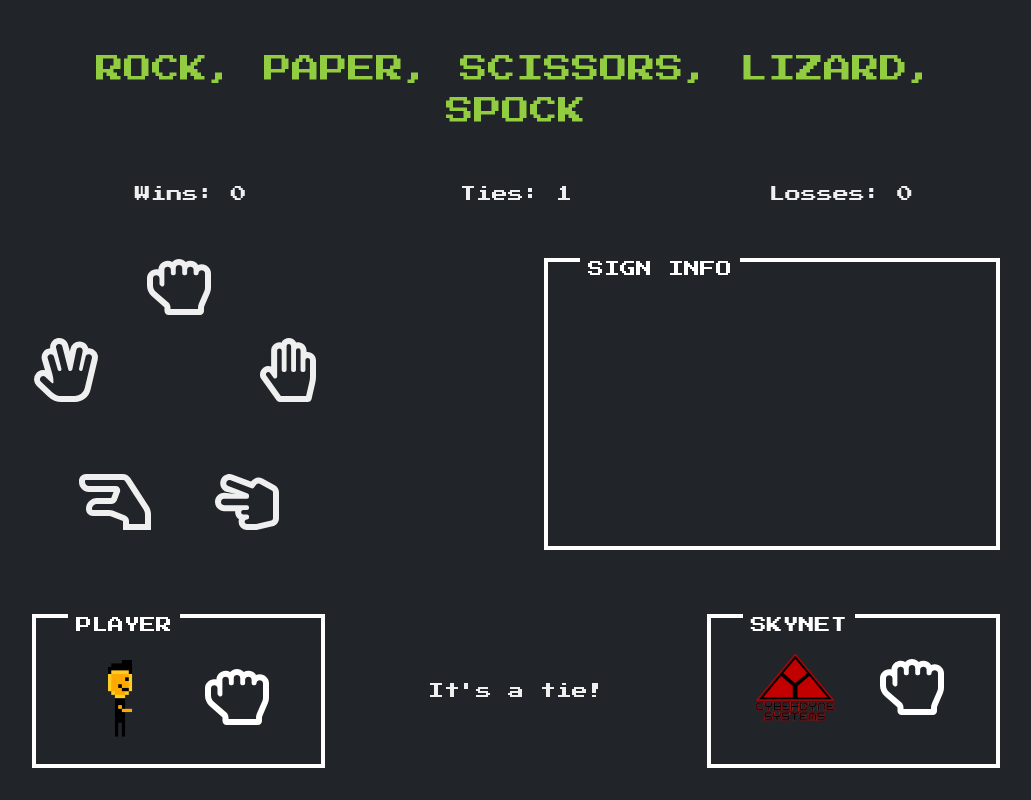
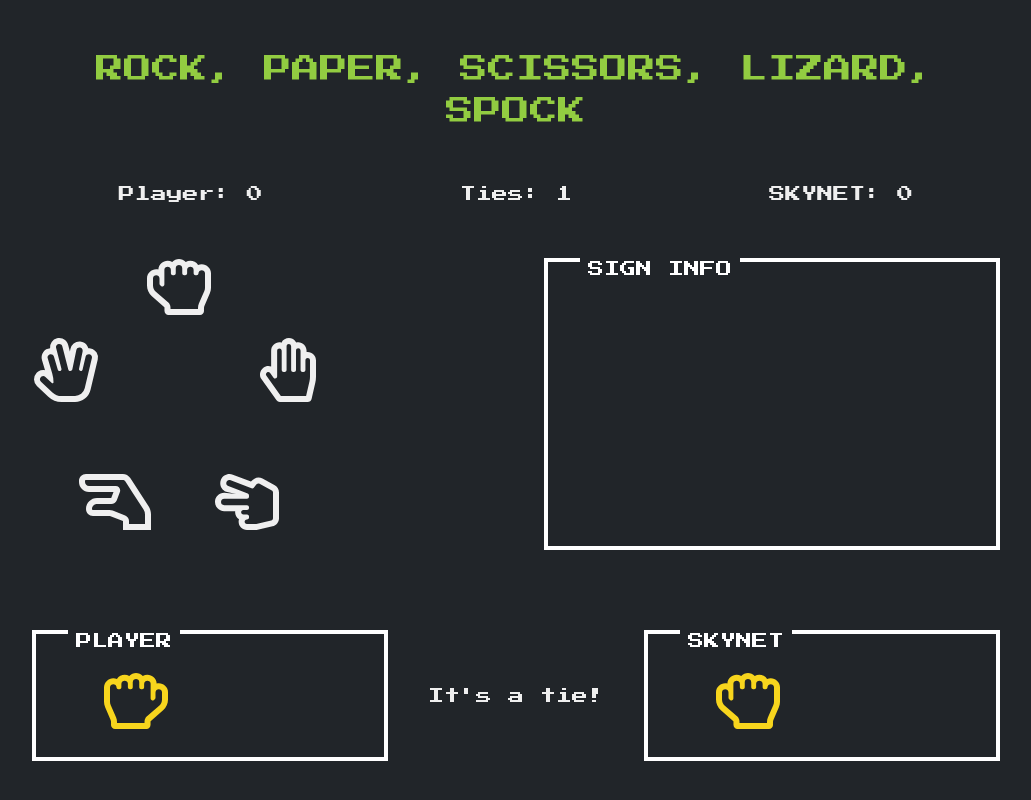
Before and after one commit to Arturs-E/39md-rock-paper-scissors-react, a React (Create React App) app: page / in a window 1280 px wide. Both pictures are taken after a click on the button 303 px from the left and 287 px from the top of the page. Shown: the whole page, without its empty margins (124-1155 px from the left). Built offline with nearby package versions, Linux system fonts and the light colour scheme.

Commit message:
Added some sounds and styling

```diff
--- a/src/App.scss
+++ b/src/App.scss
@@ -29,12 +29,12 @@
   display: grid;
   grid-template-columns: 1fr 1fr;
   column-gap: 48px;
-  margin-bottom: 56px;
+  margin-bottom: 72px;
 }
 
 .turn-result-container {
   display: grid;
-  grid-template-columns: 1fr 1fr 1fr;
+  grid-template-columns: 1fr auto 1fr;
   column-gap: 36px;
 }
 
--- a/src/App.tsx
+++ b/src/App.tsx
@@ -1,7 +1,9 @@
 import React, { useState } from 'react';
 import './App.scss';
 import { FontAwesomeIcon } from '@fortawesome/react-fontawesome';
-import { gameData, GameData } from './data/game-data';
+import {
+  gameData, GameData, lostTurnSound, navigationSound,
+} from './data/game-data';
 import { getRandomSignName, getTurnResult } from './helpers/helper-functions';
 import GameSigns from './components/GameSigns/GameSigns';
 import Score from './components/Score/Score';
@@ -16,6 +18,8 @@
   player: string;
   computer: string;
   result: string;
+  playerIconColor: string;
+  computerIconColor: string;
 }
 
 const App = () => {
@@ -25,6 +29,7 @@
 
   const onMouseEnter = (sign: GameData) => {
     setSignDescription(sign);
+    navigationSound.play();
   };
 
   const onMouseLeave = () => {
@@ -35,12 +40,27 @@
     const computerSignName = getRandomSignName();
     const turnResult = getTurnResult(playersSignName, computerSignName);
 
-    setTurnInformation({ player: playersSignName, computer: computerSignName, result: turnResult });
+    const getIconColors = () => {
+      if (turnResult === 'wins') {
+        return { playerIconColor: '#92cc41', computerIconColor: '#e76e55' };
+      } if (turnResult === 'losses') {
+        return { playerIconColor: '#e76e55', computerIconColor: '#92cc41' };
+      }
+      return { playerIconColor: '#f7d51d', computerIconColor: '#f7d51d' };
+    };
+
+    setTurnInformation({
+      player: playersSignName, computer: computerSignName, result: turnResult, ...getIconColors(),
+    });
+
+    if (turnResult === 'losses') {
+      lostTurnSound.play();
+    }
 
     setTimeout(() => {
       setScore({ ...score, [turnResult]: score[turnResult] + 1 });
       // setTurnInformation(undefined);
-    }, 2000);
+    }, 1000);
   };
 
   const getTurnIcon = (value: string) => gameData.find((sign) => sign.name === value)!.icon;
@@ -54,7 +74,7 @@
         <Score score={score} />
 
         <div className="game-signs-information-wrapper">
-          <GameSigns onMouseEnter={onMouseEnter} onMouseLeave={onMouseLeave} makeTurn={makeTurn} />
+          <GameSigns onMouseEnter={onMouseEnter} onMouseLeave={onMouseLeave} onClick={makeTurn} />
           <SignsInformationPanel signDescription={signDescription} />
         </div>
 
@@ -62,11 +82,12 @@
           <div className="nes-container is-dark with-title">
             <h3 className="title">PLAYER</h3>
             <div className="turn-result">
-              <img src="./assets/unnamed.png" alt="player-logo" className="turn-result-player-image" />
+              {/* <img src="./assets/unnamed.png" alt="player-logo" className="turn-result-player-image" /> */}
               {turnInformation && (
                 <FontAwesomeIcon
                   icon={getTurnIcon(turnInformation.player)}
                   className="game-sign-icon"
+                  style={{ transform: 'rotateY(180deg)', color: turnInformation.playerIconColor }}
                 />
               )}
             </div>
@@ -79,9 +100,13 @@
           <div className="nes-container is-dark with-title">
             <h3 className="title">SKYNET</h3>
             <div className="turn-result">
-              <img src="./assets/cyberdyne.png" alt="player-logo" className="turn-result-player-image" />
+              {/* <img src="./assets/cyberdyne.png" alt="player-logo" className="turn-result-player-image" /> */}
               {turnInformation && (
-                <FontAwesomeIcon icon={getTurnIcon(turnInformation.computer)} className="game-sign-icon" />
+                <FontAwesomeIcon
+                  icon={getTurnIcon(turnInformation.computer)}
+                  className="game-sign-icon"
+                  style={{ color: turnInformation.computerIconColor }}
+                />
               )}
             </div>
           </div>
--- a/src/components/GameSigns/GameSigns.tsx
+++ b/src/components/GameSigns/GameSigns.tsx
@@ -7,10 +7,10 @@
 type GameSignsProps = {
   onMouseEnter: (value: GameData) => void;
   onMouseLeave: () => void;
-  makeTurn: (value: string) => void;
+  onClick: (value: string) => void;
 }
 
-const GameSigns:FC<GameSignsProps> = ({ onMouseEnter, onMouseLeave, makeTurn }) => (
+const GameSigns:FC<GameSignsProps> = ({ onMouseEnter, onMouseLeave, onClick }) => (
   <div className="game-sign-buttons-wrapper">
     <div className="game-sign-buttons">
       {
@@ -20,7 +20,7 @@
             additionalClasses={`button--game-sign game-sign-buttons__${index}`}
             onMouseEnter={() => onMouseEnter(button)}
             onMouseLeave={() => onMouseLeave()}
-            onClick={() => makeTurn(button.name)}
+            onClick={() => onClick(button.name)}
           >
             <FontAwesomeIcon icon={button.icon} className="game-sign-icon" />
           </Button>
--- a/src/components/Score/Score.tsx
+++ b/src/components/Score/Score.tsx
@@ -12,13 +12,13 @@
 const Score:FC<ScoreProps> = ({ score }) => (
   <div className="results-wrapper">
     <span>
-      {`Wins: ${score.wins}`}
+      {`Player: ${score.wins}`}
     </span>
     <span>
       {`Ties: ${score.ties}`}
     </span>
     <span>
-      {`Losses: ${score.losses}`}
+      {`SKYNET: ${score.losses}`}
     </span>
   </div>
 );
--- a/src/data/game-data.ts
+++ b/src/data/game-data.ts
@@ -49,5 +49,11 @@
   },
 ];
 
-export { gameData };
+const navigationSound = new Audio('./assets/sfx_menu_move1.wav');
+navigationSound.volume = 0.1;
+
+const lostTurnSound = new Audio('./assets/sfx_sounds_negative1.wav');
+lostTurnSound.volume = 0.1;
+
+export { gameData, navigationSound, lostTurnSound };
 export type { GameData };
```
Also changed, not shown: 2 other files (tests, documents, lock files or other folders).
